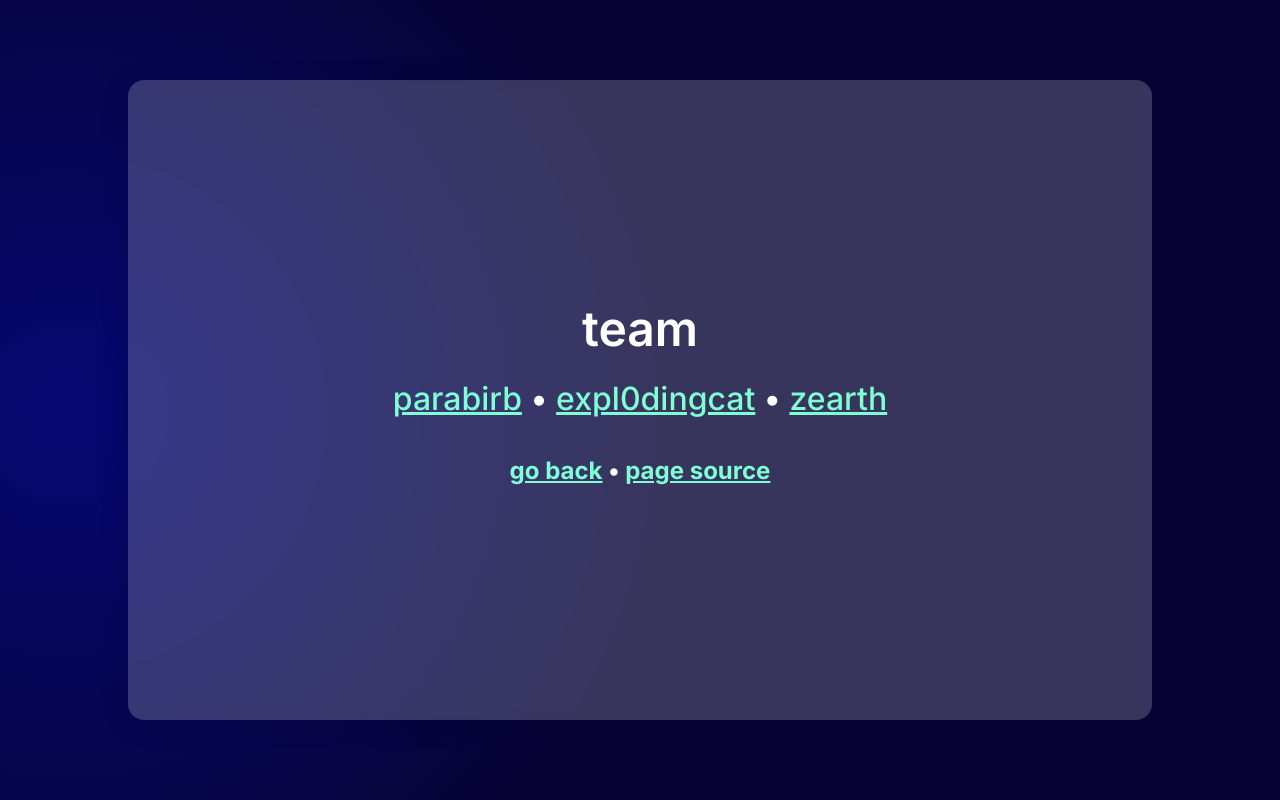
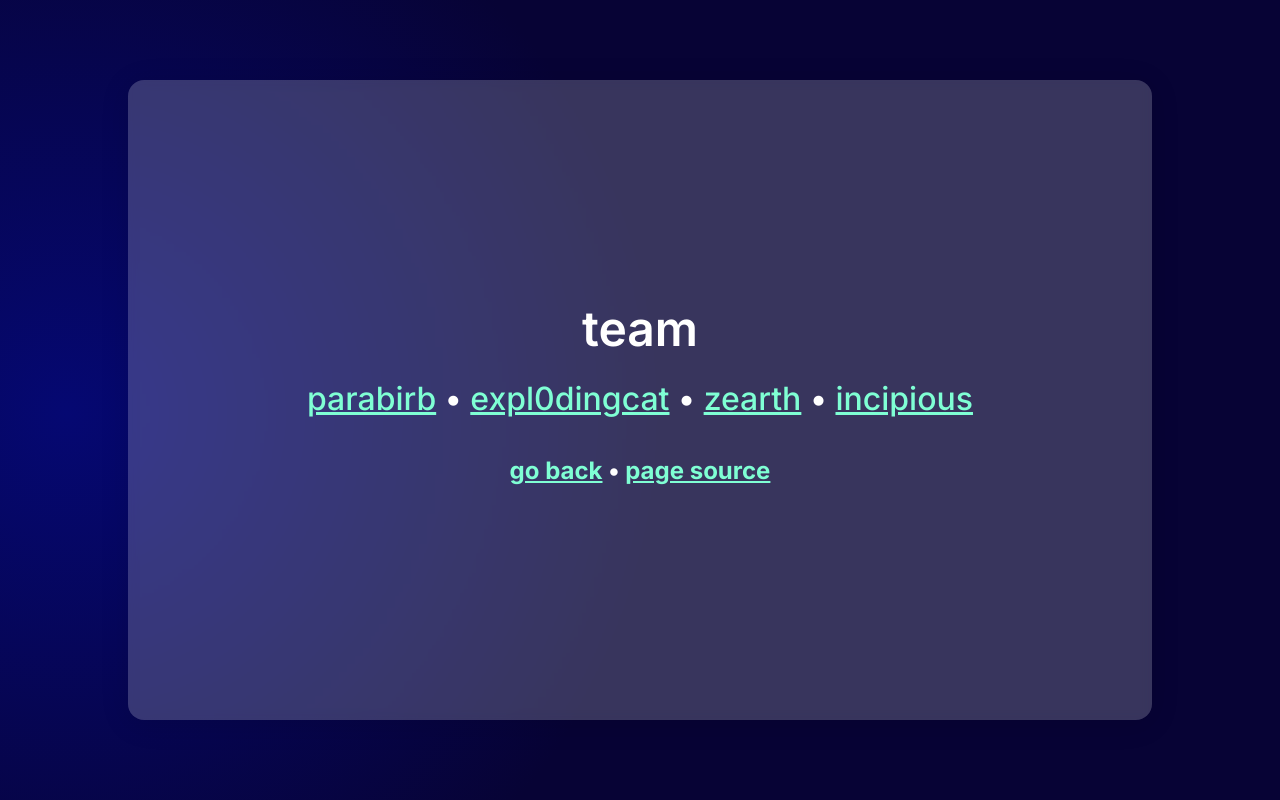
Before and after one commit to coinpilot-tech/coinpilot-tech.github.io, a plain HTML site: page team.html in a window 1280 px wide. Drawn offline with Linux system fonts and the light colour scheme.

Commit message:
bring inky back

```diff
--- a/team.html
+++ b/team.html
@@ -67,7 +67,7 @@
     <div class="center-container">
         <div class="pane">
             <h1 class="header">team</h1>
-            <h1 class="sub-header"><a href="https://github.com/parabirb" target="_blank">parabirb</a> • <a href="https://github.com/expl0dingcat" target="_blank">expl0dingcat</a> • <a href="https://github.com/coinpilot-com" target="_blank">zearth</a></h1>
+            <h1 class="sub-header"><a href="https://github.com/parabirb" target="_blank">parabirb</a> • <a href="https://github.com/expl0dingcat" target="_blank">expl0dingcat</a> • <a href="https://github.com/coinpilot-com" target="_blank">zearth</a> • <a href="https://github.com/incipious" target="_blank">incipious</a></h1>
             <h1 class="sub-sub-header"><a href="/">go back</a> • <a href="https://github.com/coinpilot-tech/coinpilot-tech.github.io" target="_blank">page source</a></h1>
         </div>
     </div>
```
